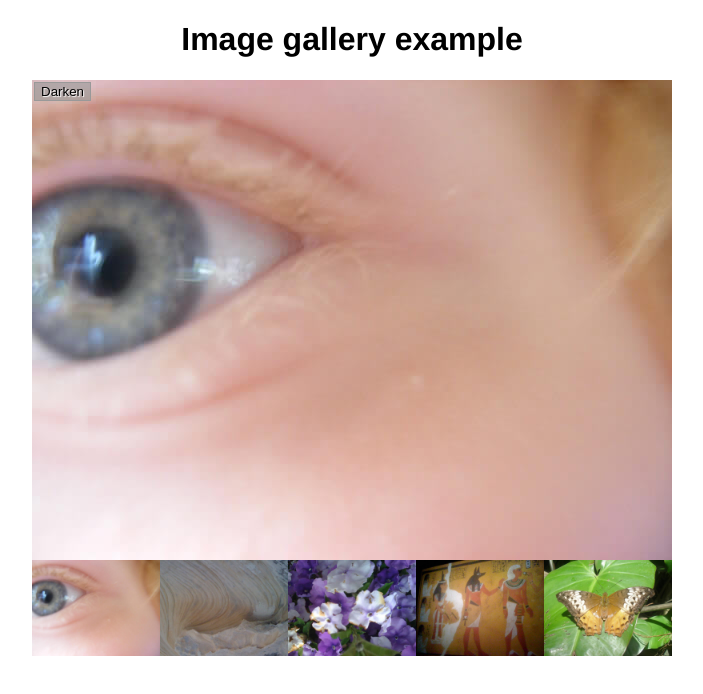
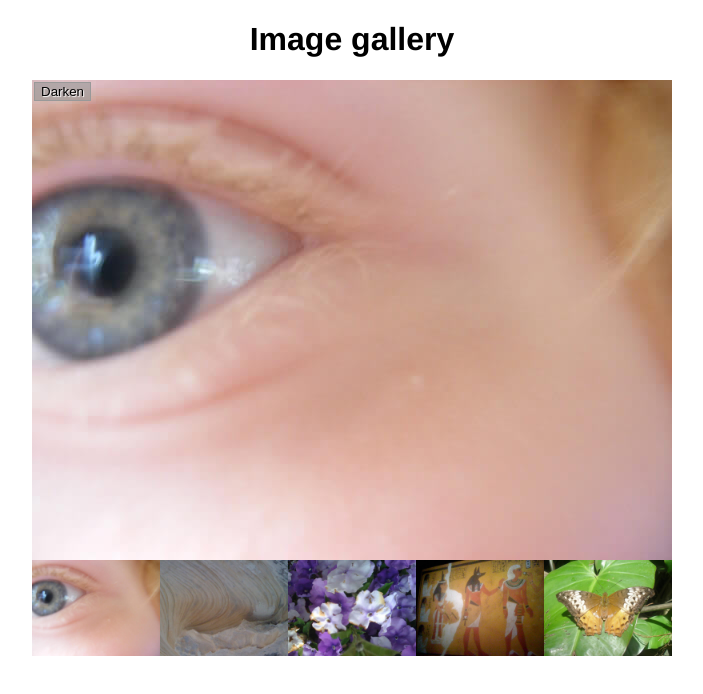
Before and after one commit to Anoop-Santhosh/Assignment-4, a plain HTML site: page part 2/index.html in a window 1280 px wide. Shown: the whole page, without its empty margins (288-991 px from the left). Drawn offline with Linux system fonts and the light colour scheme.

Commit message:
Update index.html

```diff
--- a/part 2/index.html
+++ b/part 2/index.html
@@ -12,7 +12,7 @@ Interactive image gallery with navigation and darken/lighten overlay.
     <link rel="stylesheet" href="style.css">
   </head>
   <body>
-    <h1>Image gallery example</h1>
+    <h1>Image gallery</h1>
   <!-- Full image display container -->
     <div class="full-img">
       <!-- Main displayed image -->
```
